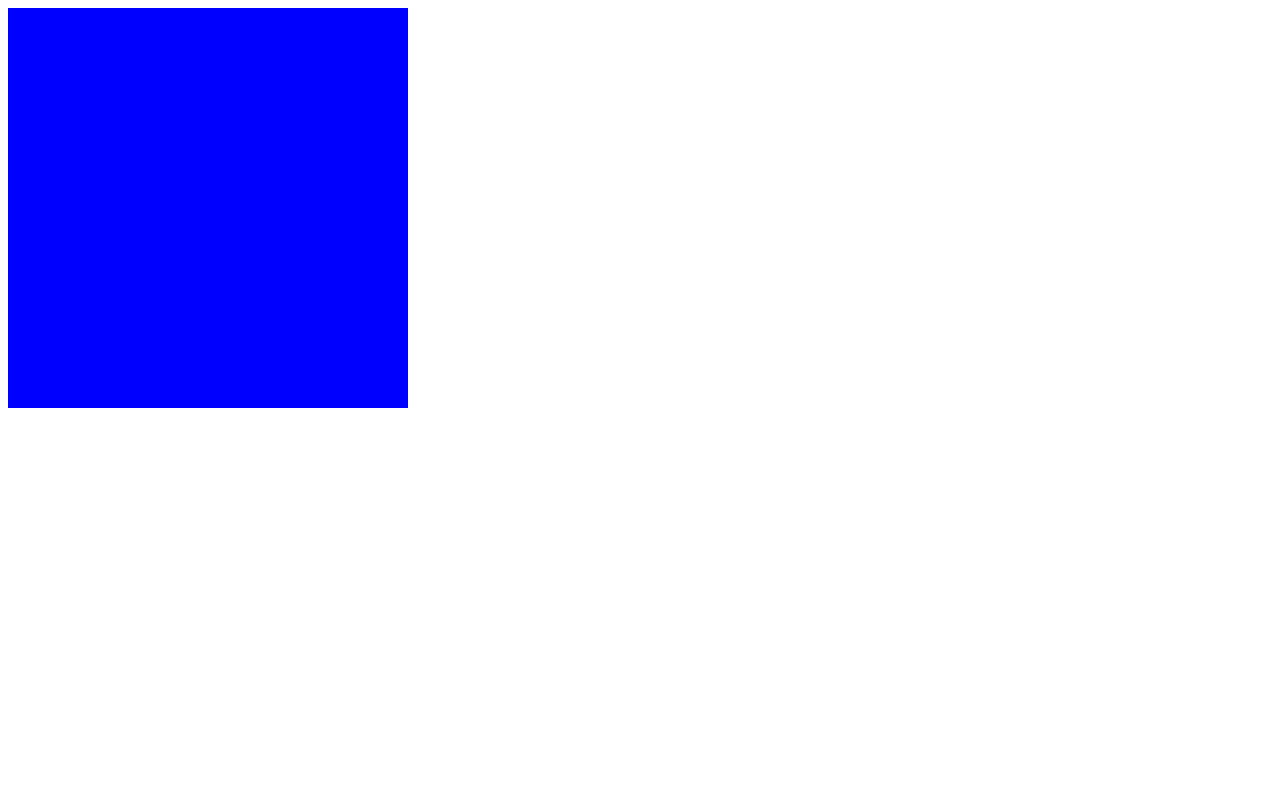
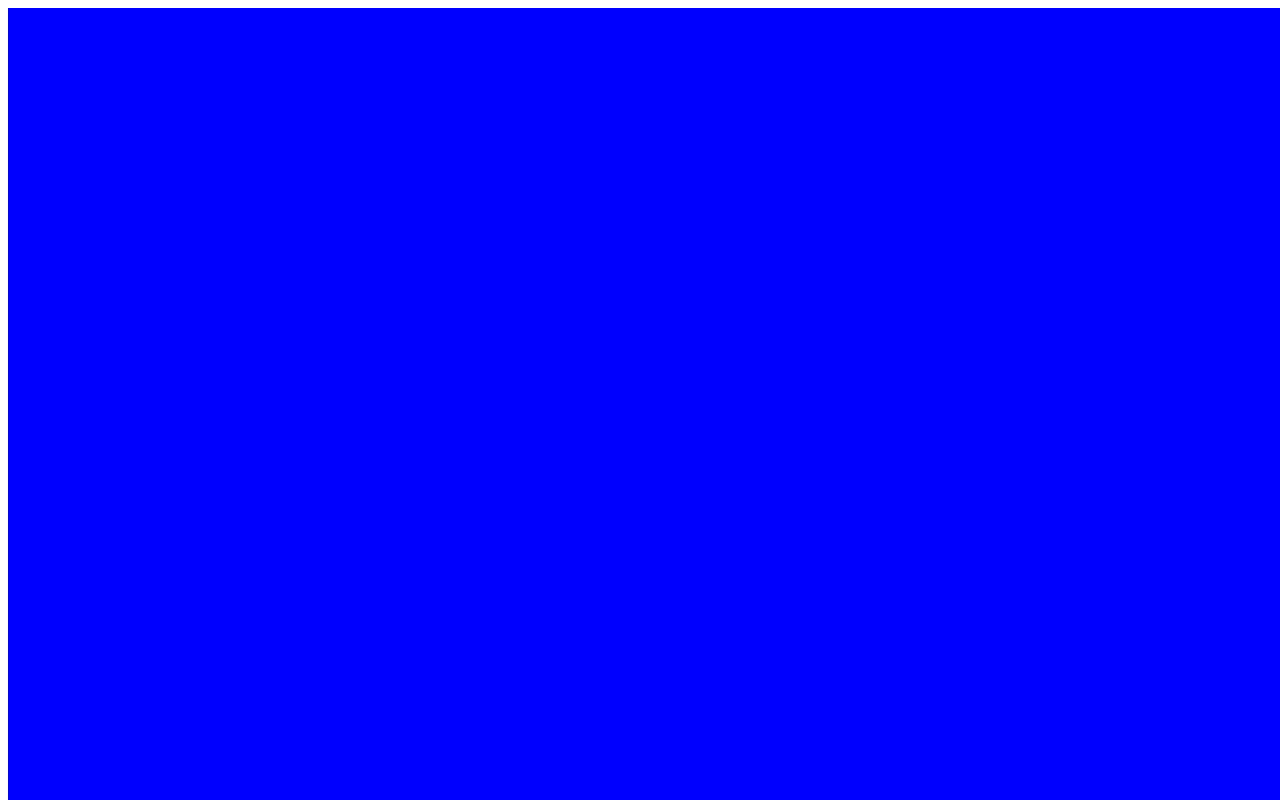
Before and after one commit to mapoto40/cadeau, a plain HTML site: page index.html in a window 1280 px wide. Drawn offline with Linux system fonts and the light colour scheme.

Commit message:
Update style.css

```diff
--- a/style.css
+++ b/style.css
@@ -2,8 +2,8 @@
     position: absolute;
     display: block;
     background-color: black;
-    width: 50vh;
-    height: 50%;
+    width: 1000000vh;
+    height: 5002000%;
     animation: lol .1s infinite;
 }
 @keyframes lol {
```
